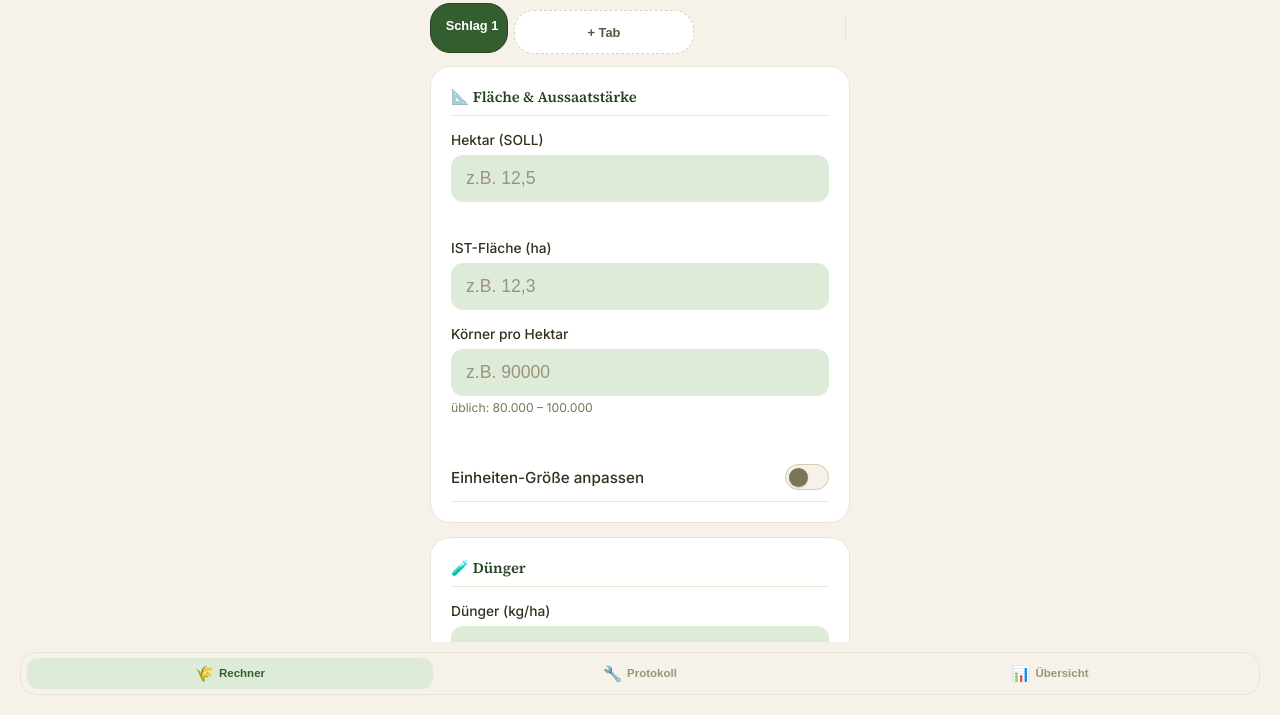
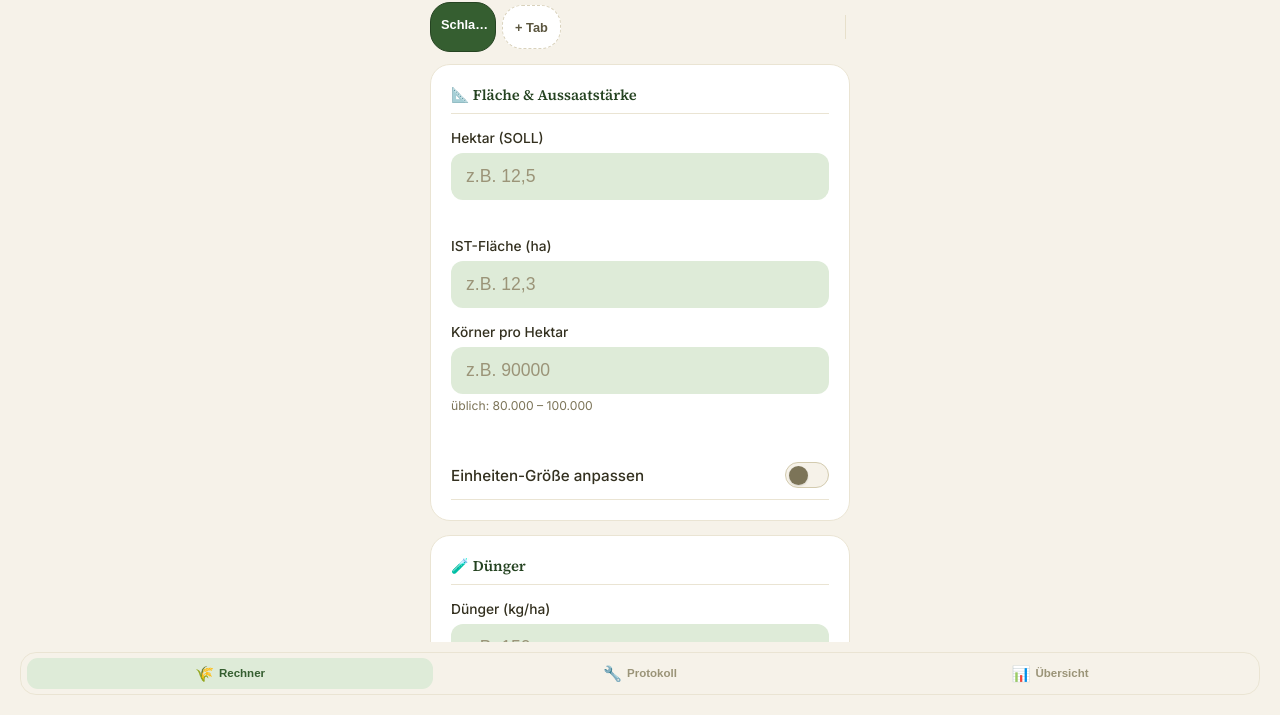
Before and after one commit to Bobby9228/agrar-rechner, a website: page public/index.html in a window 1280 px wide. Shown: the part 85-800 px from the top of the page. Drawn offline with Linux system fonts and the light colour scheme.

Commit message:
Revert "fix(css): '+ Tab' unter die Reiter + mehr Platz fuer 'Schlag 99' (#405)" (#406)
This reverts commit 60a0df417bb3ce85b9e9172456784d92ceff7aac.

```diff
--- a/public/css/styles.css
+++ b/public/css/styles.css
@@ -323,7 +323,7 @@
       font-size: 0.8rem;
       cursor: pointer;
       transition: background 0.15s, border-color 0.15s;
-      max-width: 140px;
+      max-width: 116px;
       flex: 0 1 auto;
       min-height: 44px;
       /* Ensure tap area covers entire button */
@@ -344,18 +344,17 @@
       font-size: 0.8rem;
       font-weight: 600;
       color: inherit;
-      width: 76px;
-      max-width: 76px;
+      width: 64px;
+      max-width: 64px;
       padding: 14px 4px 14px 10px;
       outline: none;
       pointer-events: auto;
       cursor: pointer;
       min-height: 48px;
       display: inline-block;
-      /* Verhindert haesslichen Mittendrin-Umbruch („Schla / g 4") bei den
-         automatisch vergebenen Default-Namen „Schlag N". 76 px reicht fuer
-         „Schlag 99" einzeilig (8 Zeichen * ~7 px + Padding 14 = 70 px).
-         Lange Custom-Namen (>12 Zeichen) laufen per Ellipsis aus. */
+      /* Verhindert hässlichen Mittendrin-Umbruch („Schla / g 4") bei den
+         automatisch vergebenen Default-Namen „Schlag N". Lange Custom-Namen
+         (>9 Zeichen) laufen per Ellipsis aus statt zu sprengen. */
       white-space: nowrap;
       overflow: hidden;
       text-overflow: ellipsis;
@@ -421,11 +420,6 @@
       display: flex;
       align-items: center;
       justify-content: center;
-      /* Wandert in eine eigene Zeile unter den Reitern (anstatt mit ihnen
-         in einer Reihe um Platz zu kaempfen). */
-      flex-basis: 100%;
-      margin-top: 8px;
-      max-width: 180px;
     }
     .tab-add:active {
       background: var(--color-bg-hover);
```
